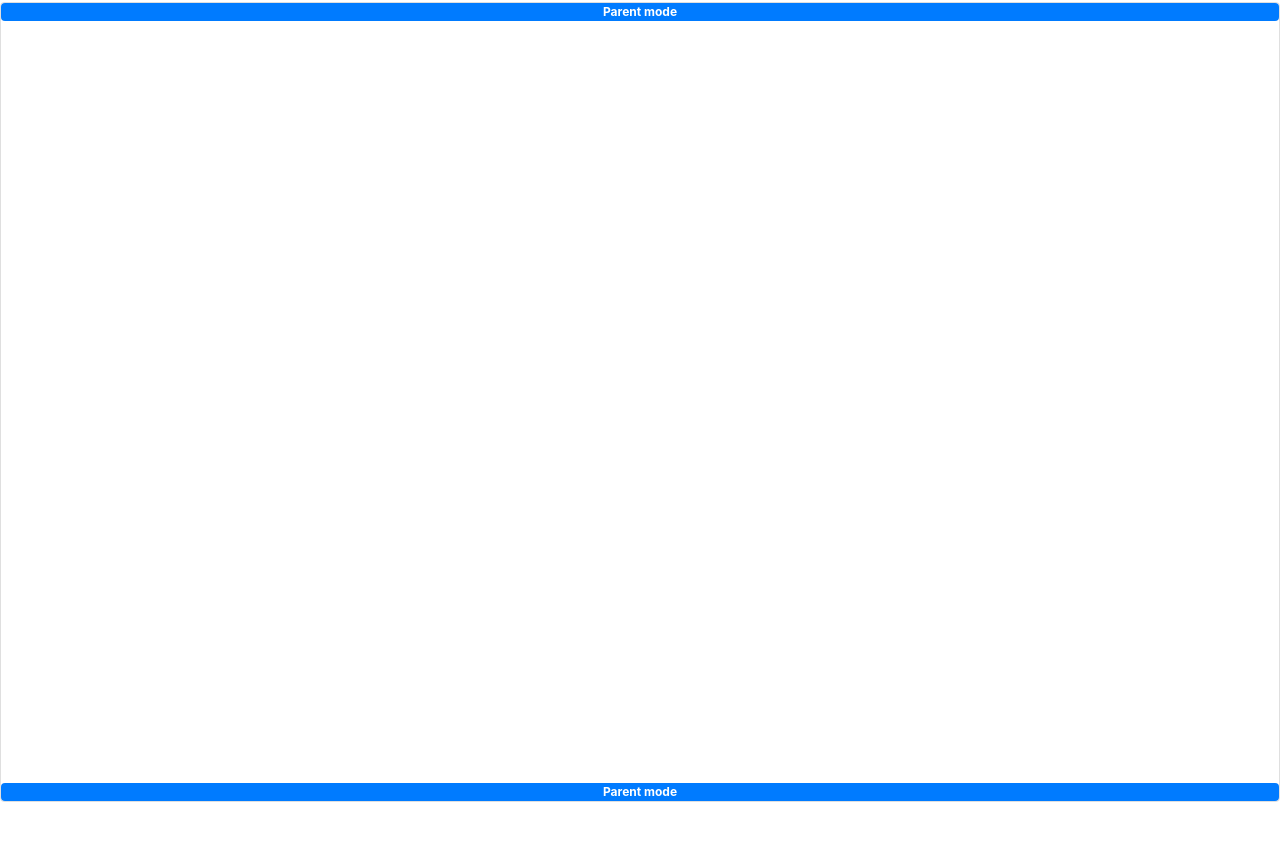
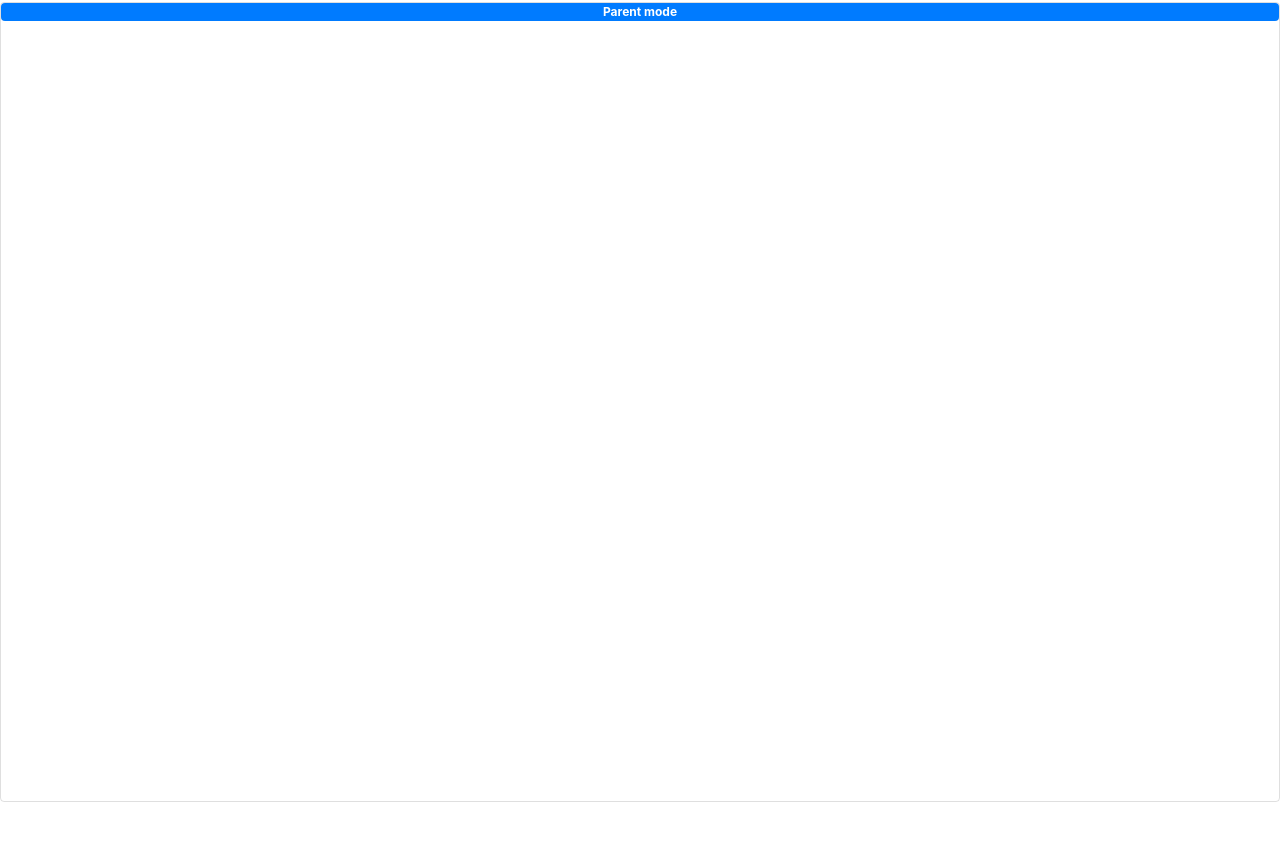
Before and after one commit to jessicalatorre/Kidz-App, a website: page public/game.html in a window 1280 px wide. Shown: the part 838-1679 px from the top of the page. Drawn offline with nearby package versions, Linux system fonts and the light colour scheme; a web font is replaced by a local one.

Commit message:
removed extra parent mode button from bottom

```diff
--- a/public/game.html
+++ b/public/game.html
@@ -35,8 +35,6 @@
             <div id="game-body" class="card-text container-fluid text-center">
             </div>
         </div>
-
-        <a href="/parent-view" class="badge badge-primary">Parent mode</a>
     </div>
     </div>
     </div>
```
